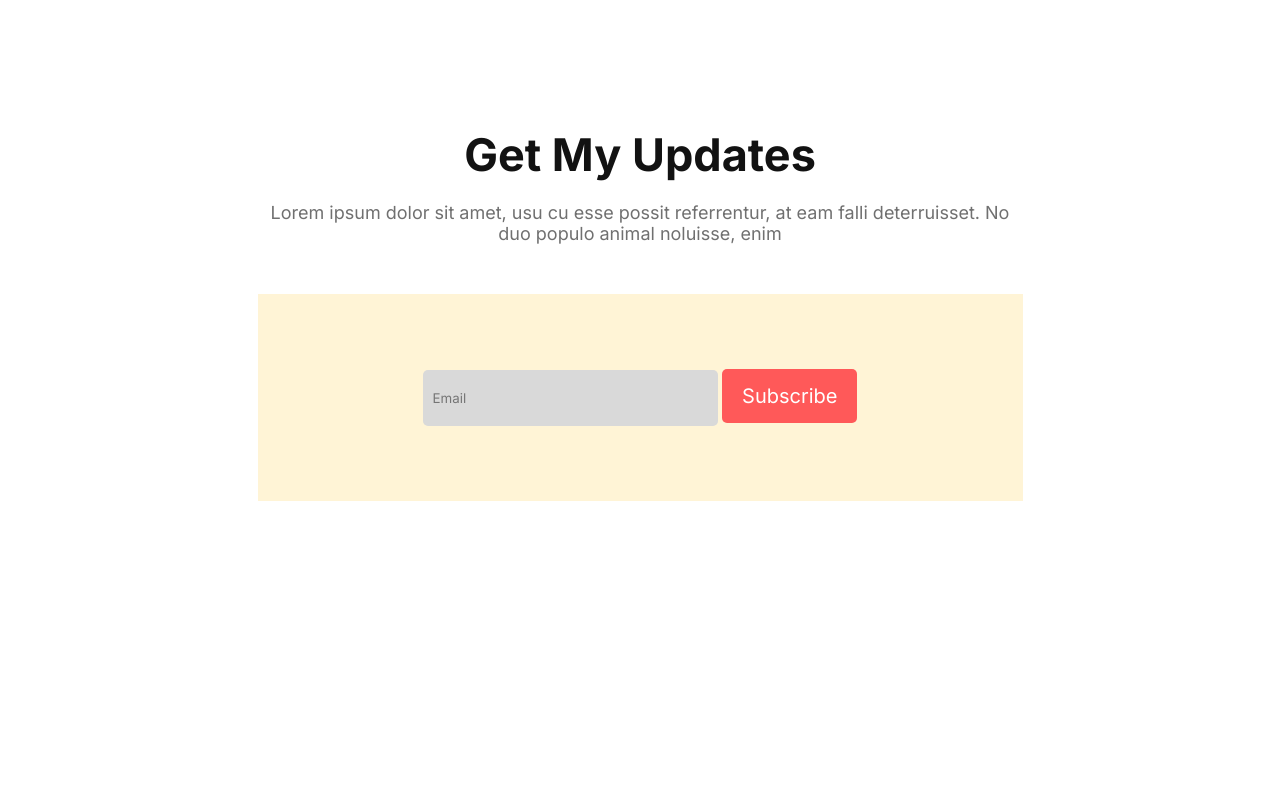
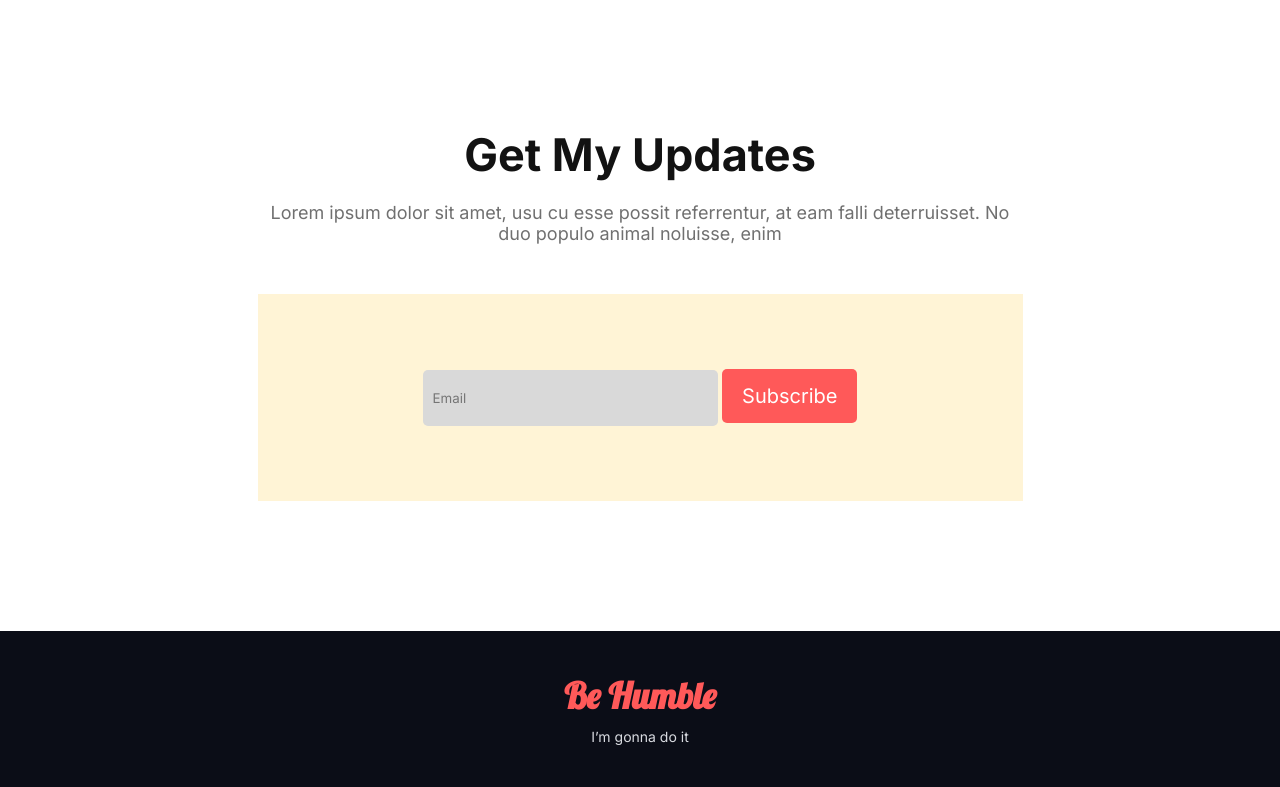
Before and after one commit to kawsarahmed24/donate-webpage, a plain HTML site: page index.html in a window 1280 px wide. Shown: the part 3154-3941 px from the top of the page. Before the commit the page ends 3655 px from the top, so only its background shows below. Drawn offline with Linux system fonts and the light colour scheme.

Commit message:
Adds footer and with that, completes the webpage

```diff
--- a/index.html
+++ b/index.html
@@ -7,6 +7,9 @@
     <link rel="preconnect" href="https://fonts.googleapis.com">
     <link rel="preconnect" href="https://fonts.gstatic.com" crossorigin>
     <link href="https://fonts.googleapis.com/css2?family=Inter:wght@100..900&display=swap" rel="stylesheet">
+    <link rel="preconnect" href="https://fonts.googleapis.com">
+    <link rel="preconnect" href="https://fonts.gstatic.com" crossorigin>
+    <link href="https://fonts.googleapis.com/css2?family=Lobster&display=swap" rel="stylesheet">
     <link rel="stylesheet" type="text/css" href="styles/style.css">
 </head>
 <body>
@@ -84,7 +87,10 @@
         </section>
     </main>
     <footer>
-
+        <div class="footer-text">
+            <h3 class="footer-title">Be Humble</h3>
+            <p class="footer-subtitle">I’m gonna do it</p>
+        </div>
     </footer>
 </body>
 </html>
--- a/styles/style.css
+++ b/styles/style.css
@@ -163,3 +163,24 @@ main{
     border: none;
     border-radius: 5px;
 }
+
+/* Footer styling */
+footer{
+    max-width: 100%;
+    margin: 0 auto;
+    margin-top: 130px;
+    background-color: #0B0D17;
+}
+.footer-text{
+    text-align: center;
+    padding: 42px 0;
+.footer-title{
+    color: #FF5959;
+    font-family: "Lobster", sans-serif;
+    font-size: 36px;
+}
+.footer-subtitle{
+    font-size: 14px;
+    color: #D9DBE1;
+    margin-top: 10px;
+}
```
